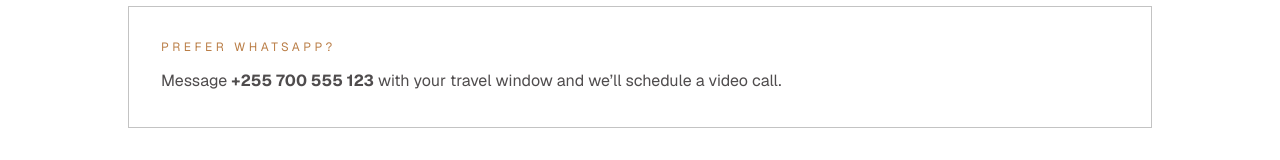
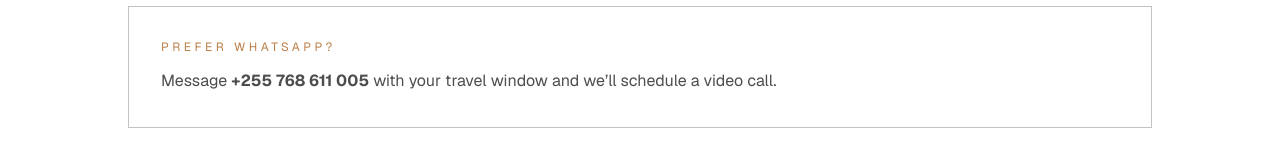
Before and after one commit to kiruwi/eveonsafari, a Next.js app: page /plan in a window 1280 px wide. Shown: the part 1117-1277 px from the top of the page. Built offline with nearby package versions, Linux system fonts and the light colour scheme; no server answers.

Commit message:
contct fix

```diff
--- a/app/plan/page.tsx
+++ b/app/plan/page.tsx
@@ -42,7 +42,7 @@ export default function PlanPage() {
         <section className="rounded-[28px] border border-[#c3c3c3] bg-white p-8 text-sm text-[#231f20]/80">
           <p className="text-xs uppercase tracking-[0.3em] text-[#ba7e47]">Prefer WhatsApp?</p>
           <p className="mt-3">
-            Message <strong>+255 700 555 123</strong> with your travel window and we’ll schedule a video call.
+            Message <strong>+255 768 611 005</strong> with your travel window and we’ll schedule a video call.
           </p>
         </section>
       </div>
```
